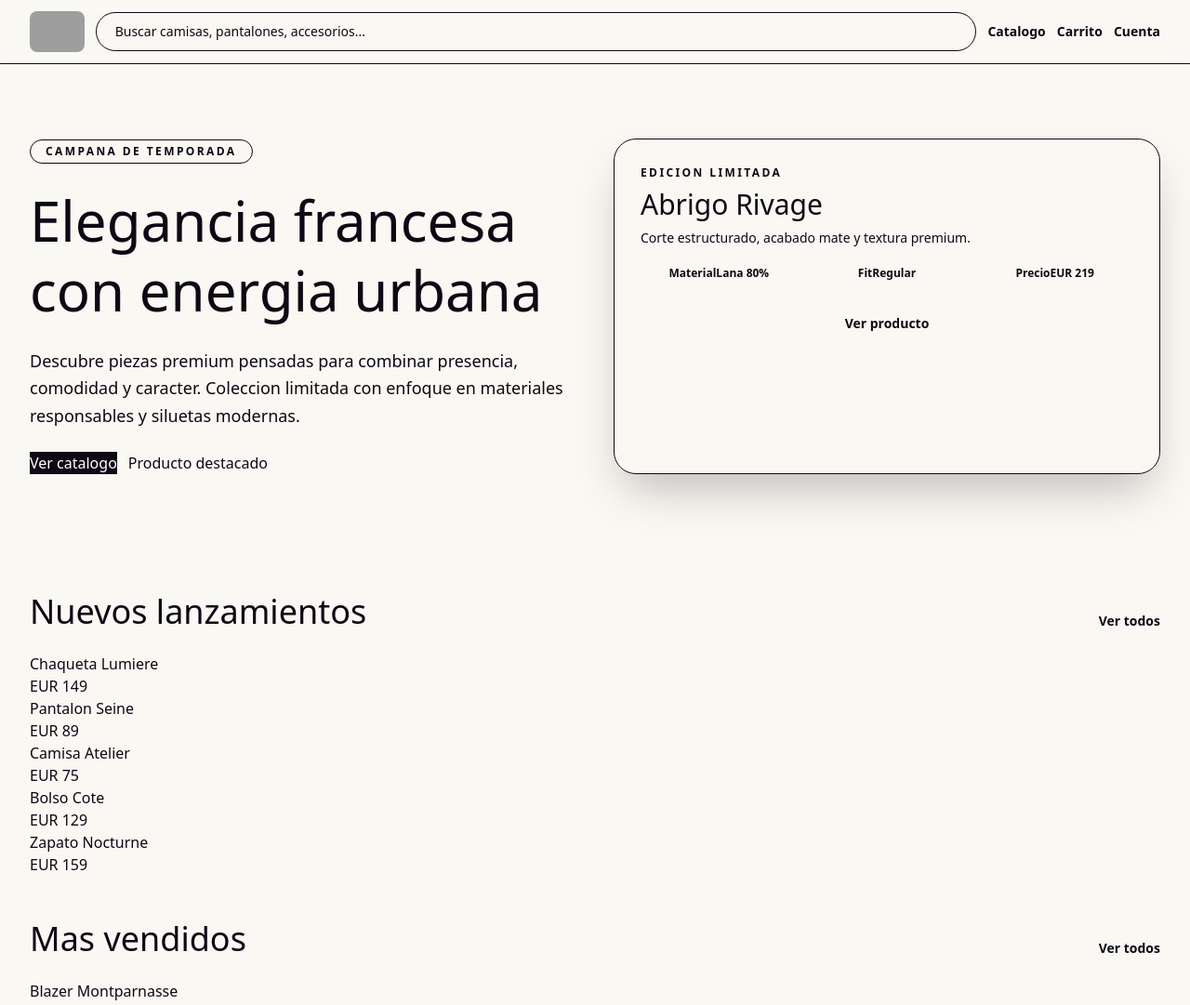
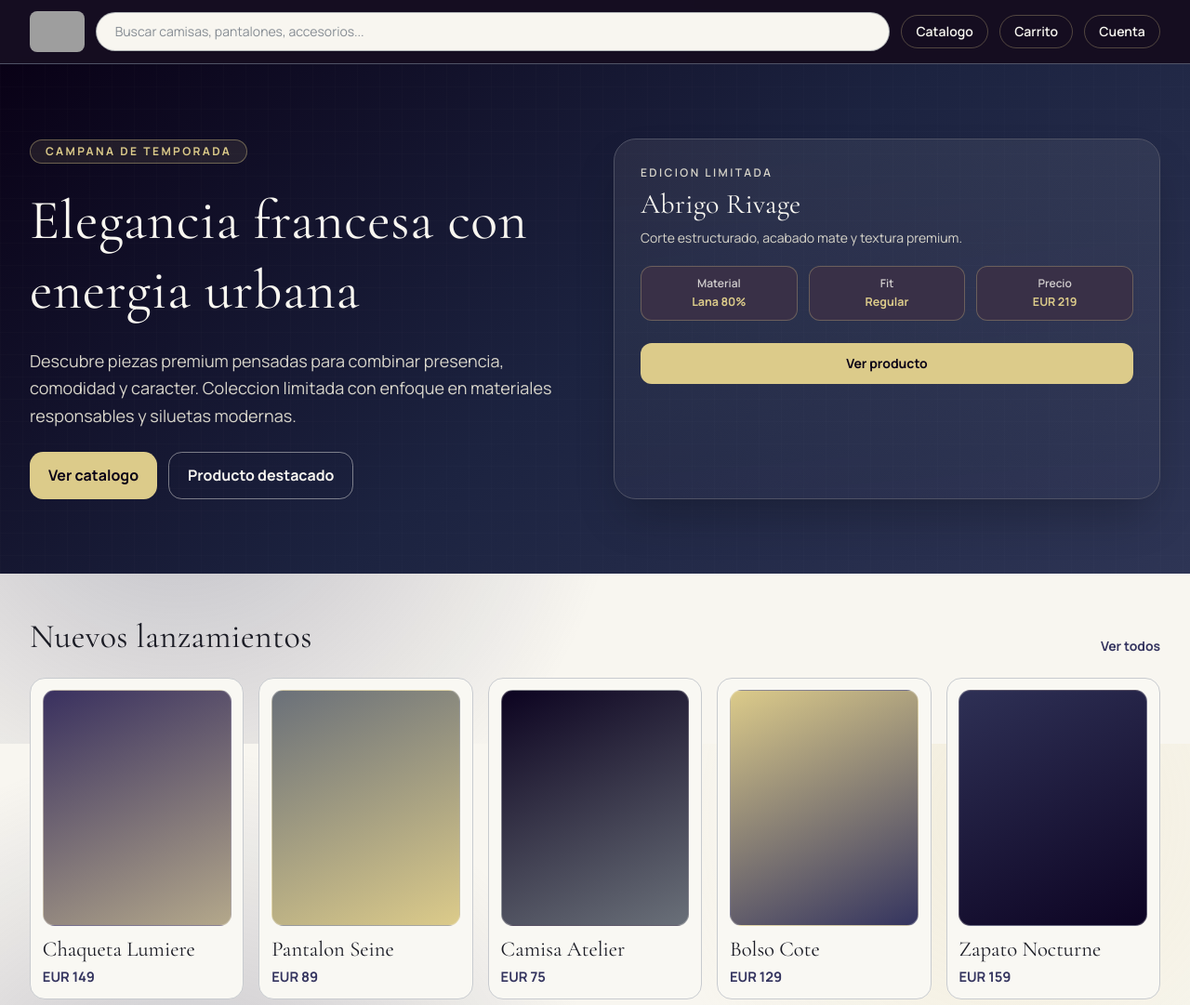
Before and after one commit to 4GeeksAcademy/Mi-primer-proyecto-profesional-colaborativo-sala-2-de-trabajo-la-ai-2, a plain HTML site: page index-home.html in a window 1280 px wide. Shown: the top 1081 px of the page at 93% size. Drawn offline with nearby package versions, Linux system fonts and the light colour scheme; files that its build step writes are made by us from their sources; grey boxes are pictures that could not be loaded.

Commit message:
se corrige index para que aplique estilos

```diff
--- a/index-home.html
+++ b/index-home.html
@@ -22,7 +22,7 @@
       href="https://fonts.googleapis.com/css2?family=Cormorant+Garamond:wght@400;500;600;700&family=Manrope:wght@400;500;600;700&display=swap"
       rel="stylesheet"
     />
-    <link rel="stylesheet" href="styles.css" />
+    <link rel="stylesheet" href="./styles-home.css?v=20260618" />
     <script type="application/ld+json">
       {
         "@context": "https://schema.org",
@@ -37,7 +37,7 @@
   <body class="site-bg text-[var(--c-ink)] antialiased">
     <header class="sticky top-0 z-50 border-b border-[var(--c-edge)] bg-[color:var(--c-night)]/95 backdrop-blur">
       <nav class="mx-auto flex max-w-7xl items-center gap-3 px-4 py-3 sm:px-6 lg:px-8" aria-label="Navegacion principal">
-        <a href="index.html" class="shrink-0" aria-label="Ir al inicio">
+        <a href="index-home.html" class="shrink-0" aria-label="Ir al inicio">
           <img src="images/logo_Bararaza.png" alt="Logo Bararaza Clothing Co." class="h-11 w-auto rounded-lg" />
         </a>
 
```
